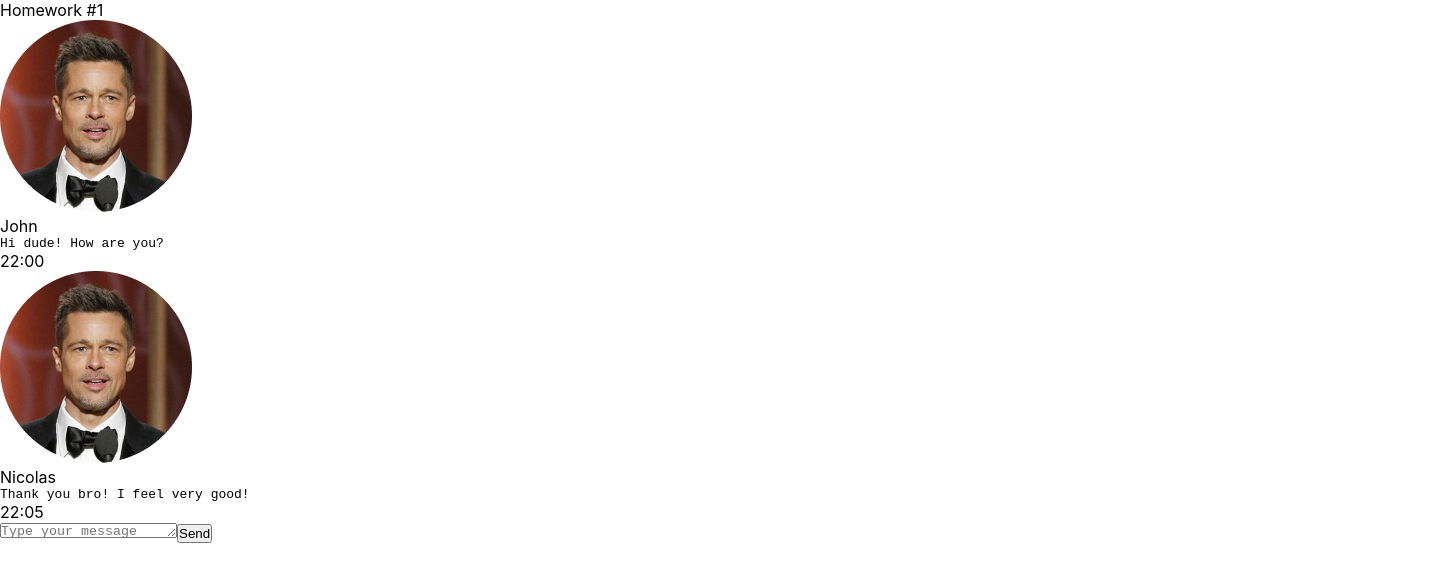
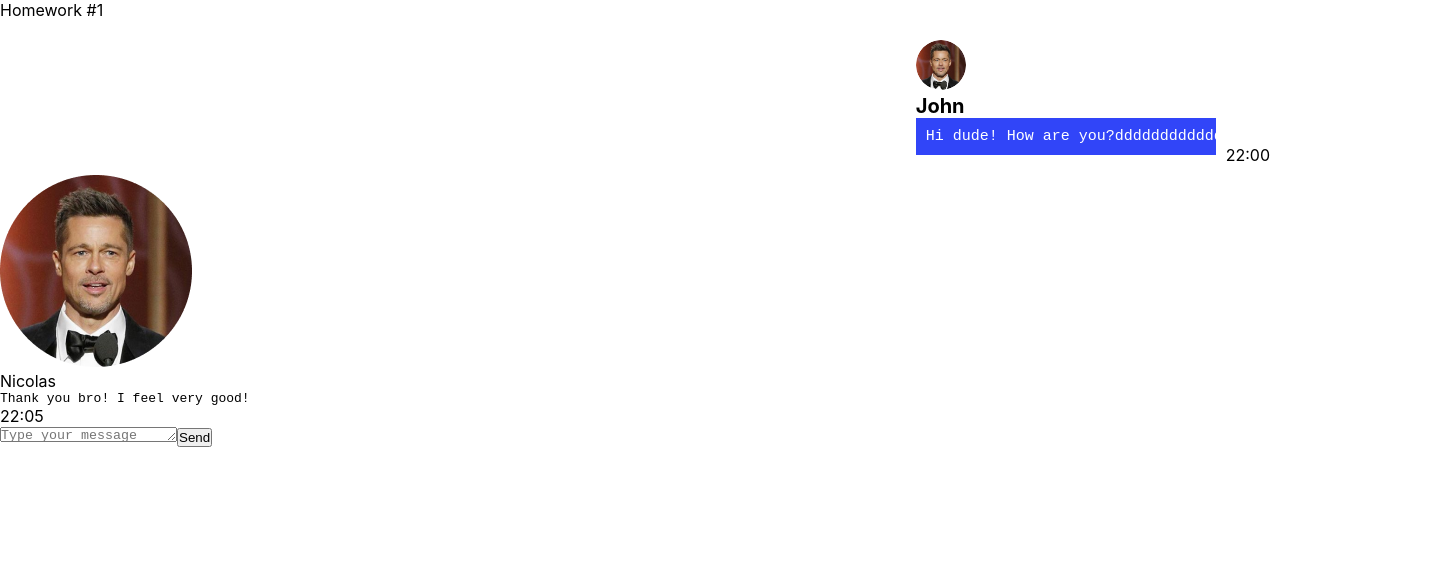
Before and after one commit to MaratFa/Autocheck, a React (Create React App) app: page / in a window 1280 px wide. Shown: the top 582 px of the page, 1430 px wide, since content can reach past the window. Built offline with nearby package versions, Linux system fonts and the light colour scheme.

Commit message:
Edited src/s2-homeworks/hw01/message/Message.module.css

```diff
--- a/src/s2-homeworks/hw01/HW1.tsx
+++ b/src/s2-homeworks/hw01/HW1.tsx
@@ -27,7 +27,7 @@
         name: 'John',  // можно менять
     },
     message: {
-        text: 'Hi dude! How are you?', // можно менять
+        text: 'Hi dude! How are you?ddddddddddddddddddddffffffffddd ddd', // можно менять
         time: '22:00', // можно менять
     },
 }
--- a/src/s2-homeworks/hw01/message/Message.module.css
+++ b/src/s2-homeworks/hw01/message/Message.module.css
@@ -1,31 +1,51 @@
 .message {
-
+    display: flex;
+    align-items: flex-end;
+    margin: 10px;
 }
 
 .imageAndText {
-
+    padding: 10px;
+    border-radius: 5px 5px 5px 0;
+    margin-left: auto;
+    margin-right: 0;
 }
 
 .imageAndText img {
-
+    height: 50px;
+    width: 50px;
+    border-radius: 50%;
 }
 
 .text {
-
+    min-width: 150px;
+    max-width: 300px;
+    word-wrap: break-word;
 }
 
 .text:after {
-
+    width: 15px;
+    height: 15px;
+    background: radial-gradient(circle at 0 0, rgba(126, 61, 61, 0) 15px, rgba(255, 255, 255, 0,3) 0);
 }
 
 .name {
-
+    font-size: 20px;
+    font-weight: bold;
+    color: #000000;
 }
 
 .messageText {
-
+    display: inline_block;
+    font-size: 15px;
+    padding: 10px;
+    width: auto;
+    color: #ffffff;
+    background-color: rgb(49, 69, 248);
 }
 
 .time {
-
+    display: flex;
+    justify-content: flex-end;
+    color: black;
 }
```
